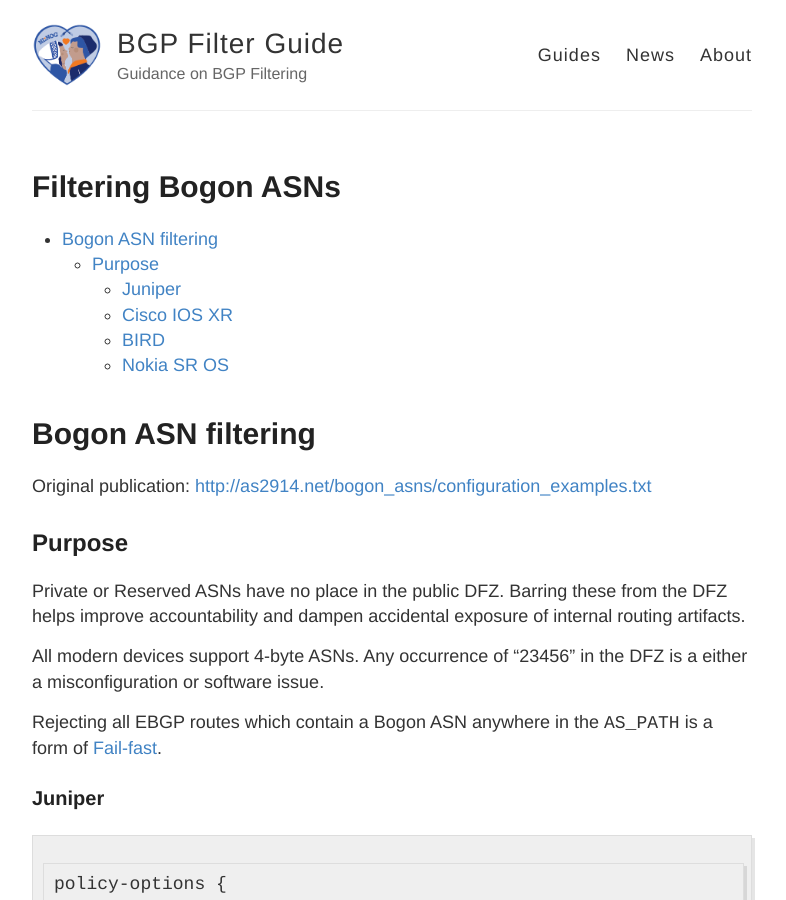
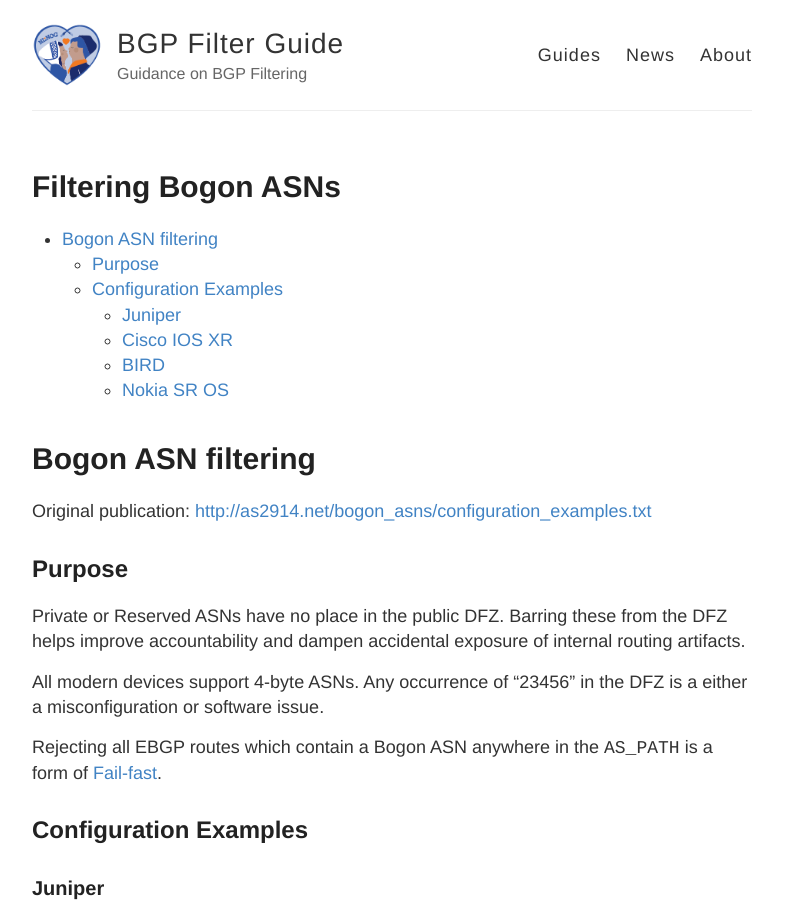
Before and after one commit to NLNOG/bgpfilterguide, a Jekyll site: the page built from guides/bogon_asns.md, in a window 1280 px wide and 900 px high. Shown: the whole window, without its empty margins (248-1034 px from the left). Built offline with Jekyll 4.4.1, drawn with Linux system fonts in a browser that asks for light colours.

Commit message:
add heading

```diff
--- a/guides/bogon_asns.md
+++ b/guides/bogon_asns.md
@@ -22,6 +22,8 @@ a either a misconfiguration or software issue.
 
 Rejecting all EBGP routes which contain a Bogon ASN anywhere in the `AS_PATH` is
 a form of [Fail-fast](https://en.wikipedia.org/wiki/Fail-fast).
+
+## Configuration Examples
 
 ### Juniper
 
```
